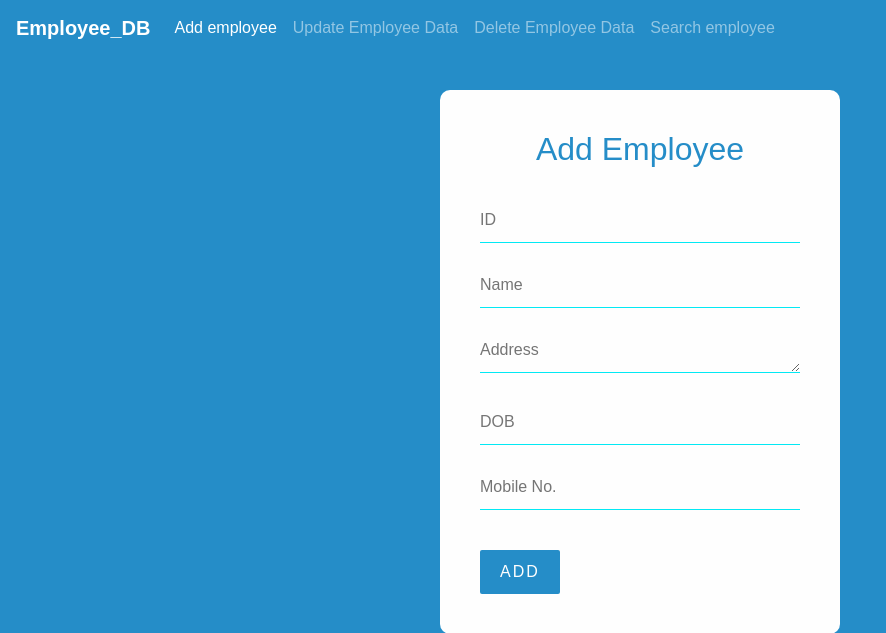
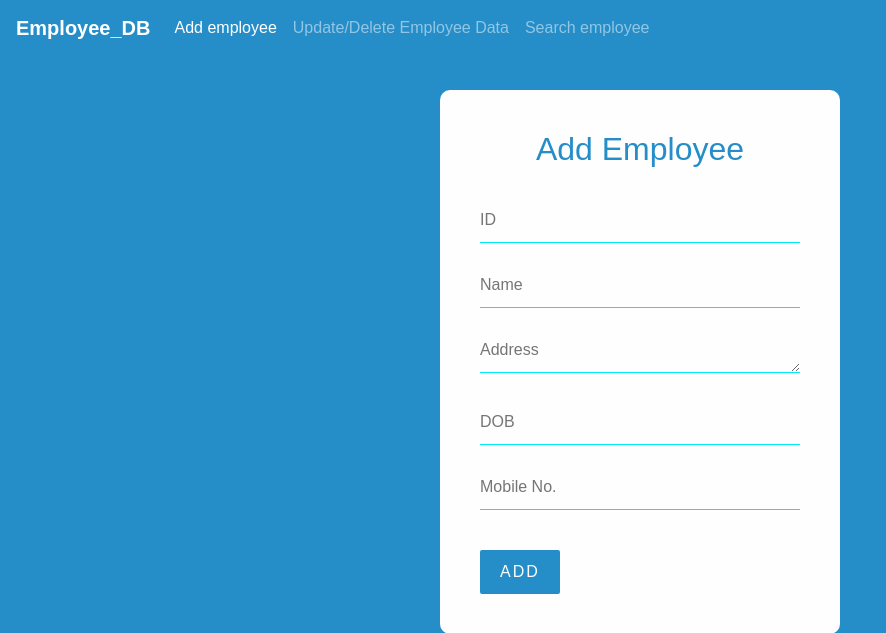
Before and after one commit to pmpardeshi/employeeDB_flask, a Flask app: page /add in a window 1280 px wide. Shown: the top 633 px of the page, without its empty margins (0-886 px from the left). Run offline with Flask 2, Linux system fonts and the light colour scheme; some libraries are stand-ins or nearby versions.

Commit message:
updated page route

```diff
--- a/templates/add.html
+++ b/templates/add.html
@@ -21,8 +21,7 @@
     <div class="collapse navbar-collapse" id="navbarNavAltMarkup">
       <div class="navbar-nav">
         <a class="nav-item nav-link active" href="/add">Add employee</a>
-        <a class="nav-item nav-link" href="#">Update Employee Data</a>
-        <a class="nav-item nav-link" href="/delete">Delete Employee Data</a>
+        <a class="nav-item nav-link" href="#">Update/Delete Employee Data</a>
         <a class="nav-item nav-link " href="/search">Search employee</a>
       </div>
     </div>
--- a/templates/delete.html
+++ b/templates/delete.html
@@ -16,8 +16,7 @@
     <div class="collapse navbar-collapse" id="navbarNavAltMarkup">
       <div class="navbar-nav">
         <a class="nav-item nav-link " href="add.html">Add employee</a>
-        <a class="nav-item nav-link" href="#">Update Employee Data</a>
-        <a class="nav-item nav-link active" href="delete.html">Delete Employee Data</a>
+        <a class="nav-item nav-link" href="#">Update/Delete Employee Data</a>
         <a class="nav-item nav-link " href="search.html">Search employee</a>
       </div>
     </div>
--- a/templates/search.html
+++ b/templates/search.html
@@ -24,8 +24,7 @@ function disableOptions(x,y) {
     <div class="collapse navbar-collapse" id="navbarNavAltMarkup">
       <div class="navbar-nav">
         <a class="nav-item nav-link " href="add.html">Add employee</a>
-        <a class="nav-item nav-link" href="#">Update Employee Data</a>
-        <a class="nav-item nav-link" href="delete.html">Delete Employee Data</a>
+        <a class="nav-item nav-link" href="redirect.html">Update/Delete Employee Data</a>
         <a class="nav-item nav-link active" href="search.html">Search employee</a>
       </div>
     </div>
```
